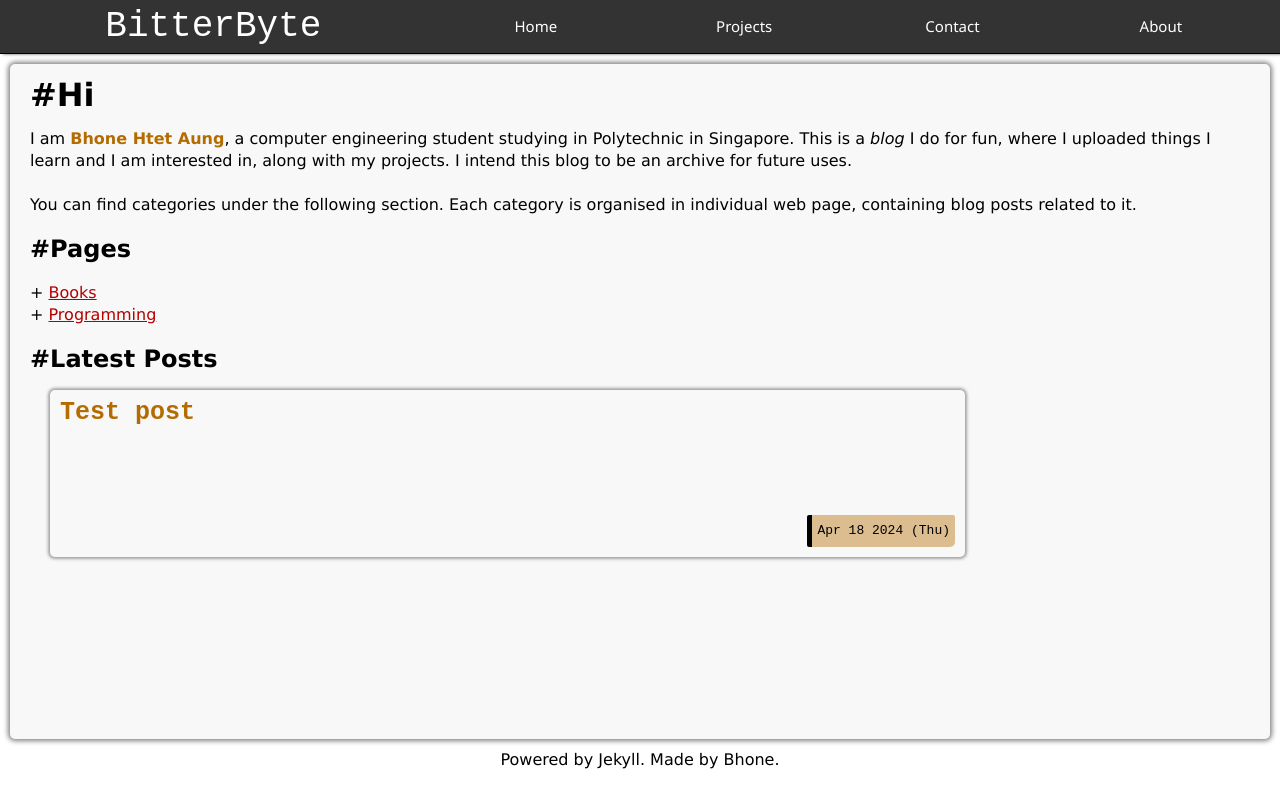
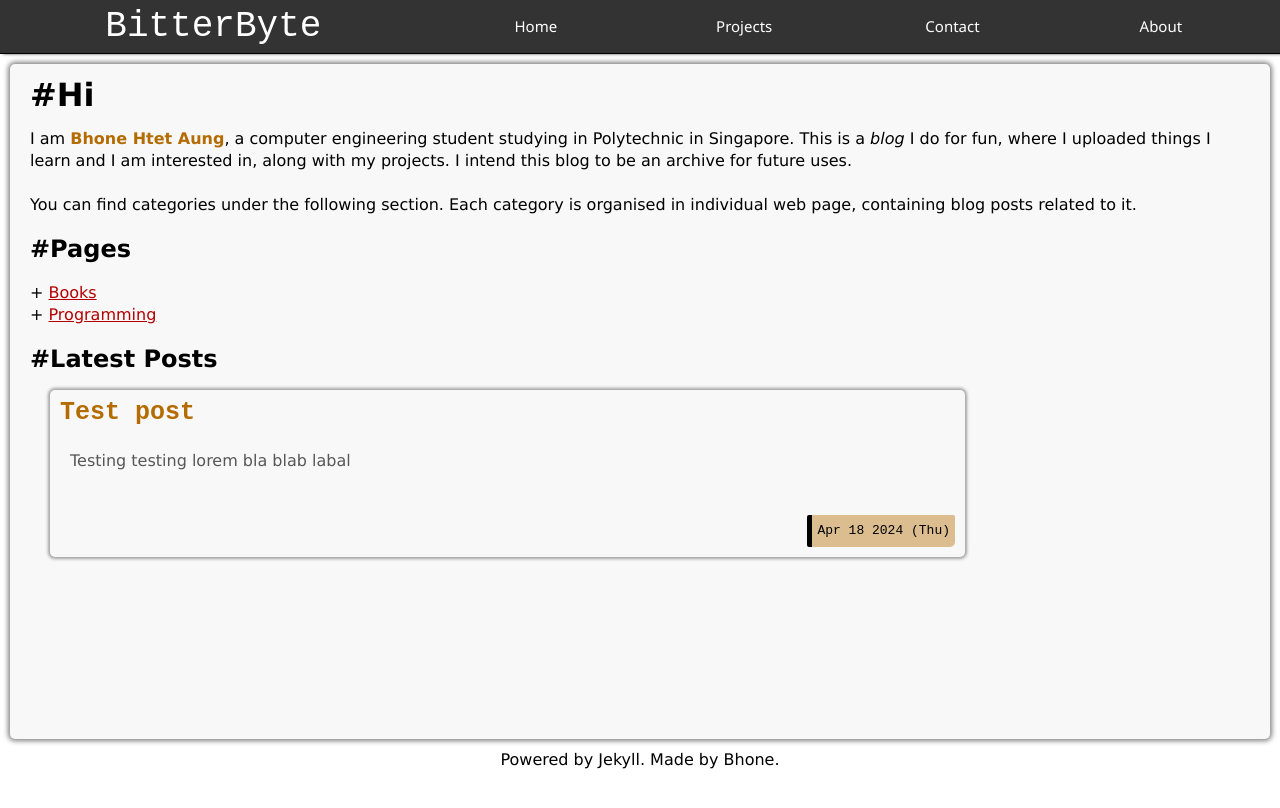
Before and after one commit to bhoneha/bhoneha.github.io, a Jekyll site: the page built from index.md, in a window 1280 px wide. Shown: the top 808 px of the page. Built offline with Jekyll 4.4.1, drawn with Linux system fonts in a browser that asks for light colours.

Commit message:
update post

```diff
--- a/_posts/2024-04-18-test-post.md
+++ b/_posts/2024-04-18-test-post.md
@@ -1,6 +1,7 @@
 ---
 title: Test post
 layout: post
+description: Testing testing lorem bla blab labal
 ---
 
 # This is a test post
```
